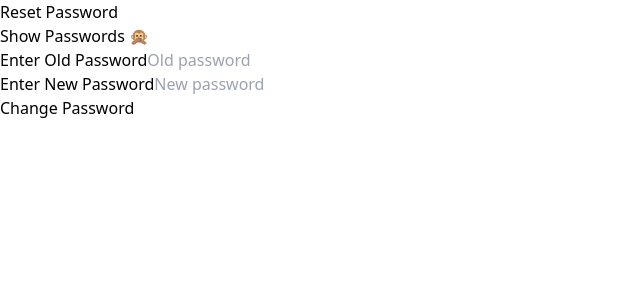
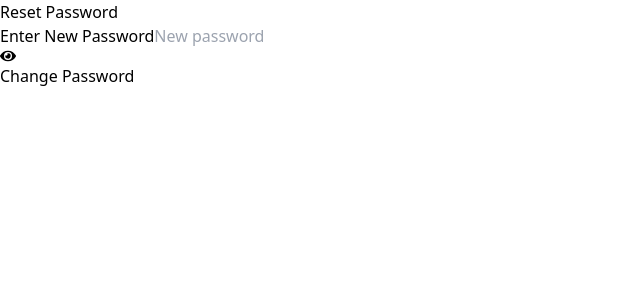
Before and after one commit to Nkemakolamuko/e-cleaning-frontend, a React (Vite) app: page /reset-password/1 in a window 1280 px wide. Shown: the top 300 px of the page, without its empty margins (0-640 px from the left). Built offline with nearby package versions, Linux system fonts and the light colour scheme.

Commit message:
Fix expected arguments --

```diff
--- a/src/pages/ResetPassword.jsx
+++ b/src/pages/ResetPassword.jsx
@@ -1,36 +1,31 @@
-import React, { useState } from "react";
+import React, { useContext, useState } from "react";
 import { ToastContainer, toast } from "react-toastify";
 import axios from "../api/axios";
+import { BgContext } from "../App";
+import { FaRegEyeSlash } from "react-icons/fa6";
+import { FaEye } from "react-icons/fa";
 
 const ResetPassword = () => {
+  const { darkMode } = useContext(BgContext);
   const [showPasswords, setShowPasswords] = useState(false);
-  const [oldPwd, setOldPwd] = useState("");
-  const [newPwd, setNewPwd] = useState("");
+  const [pwd, setPwd] = useState("");
 
   const toggleShowPasswords = () => {
     setShowPasswords(!showPasswords);
   };
 
   const token = window.location.pathname.split("/").pop();
-
-  const handleSubmit = async (e) => {
+  const handleSubmit = (e) => {
     e.preventDefault();
-    if (!oldPwd.trim() || !newPwd.trim()) {
-      return toast.error("Please provide both passwords");
-    }
-
     try {
-      const response = await axios.post(`/api/users/reset-password/${token}`, {
-        newPwd,
+      const response = axios.post(`/reset-password/${token}`, {
+        password: pwd,
       });
-      if (response.data.success) {
-        toast.success(response.data.message);
+      // response && toast.success(response.data.message)
+      console.log(response);
       setTimeout(() => {
         window.location.href = "/login";
       }, 3000);
-      } else {
-        toast.error(response.data.message);
-      }
     } catch (error) {
       if (error.response) {
         toast.error(error.response.data.message);
@@ -43,60 +38,42 @@ const ResetPassword = () => {
   return (
     <section className="w-full h-screen bg-gradient-to-t from-green-50 to-transparent">
       <ToastContainer />
-      <div className="max-w-[410px] flex flex-col items-center justify-center mx-auto p-2 h-full">
-        <h2 className="font-medium mb-6 tracking-widest text-xl">
-          Reset Password
-        </h2>
-        <p
-          onClick={toggleShowPasswords}
-          className="bg-neutral-800 text-white p-3 hover:bg-neutral-900 cursor-pointer text-center transition-all duration-300"
-        >
-          {showPasswords ? "Hide Passwords 🙈" : "Show Passwords 🙊"}
-        </p>
+      <div className="flex flex-col items-center justify-center mx-auto p-2 h-full w-full">
+        <h2 className="font-medium tracking-widest text-xl">Reset Password</h2>
+
         <form
           onSubmit={handleSubmit}
-          className="flex flex-col gap-3 px-2 md:px-4 py-3 md:py-6"
+          className="flex flex-col gap-3 px-2 md:px-4 py-3 md:py-6 w-full"
         >
-          <p className="flex flex-col">
-            <label
-              htmlFor="oldPassword"
-              className="py-2 tracking-widest font-medium text-start"
-            >
-              Enter Old Password
-            </label>
-            <input
-              type={showPasswords ? "text" : "password"}
-              id="oldPassword"
-              name="oldPassword"
-              value={oldPwd}
-              placeholder="Old password"
-              className="border-slate-300 border-2 outline-none rounded p-3 text-black"
-              onChange={(e) => setOldPwd(e.target.value)}
-              required
-            />
-          </p>
-          <p className="flex flex-col">
-            <label
-              htmlFor="newPassword"
-              className="py-2 tracking-widest font-medium text-start"
-            >
+          <p className="flex flex-col w-full md:w-1/2 mx-auto">
+            <label htmlFor="newPassword" className="font-medium text-start">
               Enter New Password
             </label>
+            <span className="flex items-center w-full justify-between border-slate-300 border-2 rounded !text-black">
               <input
                 type={showPasswords ? "text" : "password"}
                 id="newPassword"
-              name="newPassword"
-              value={newPwd}
+                name="password"
+                value={pwd}
                 placeholder="New password"
-              className="border-slate-300 border-2 outline-none rounded p-3 text-black"
-              onChange={(e) => setNewPwd(e.target.value)}
+                className="p-3 w-[90%] outline-none"
+                onChange={(e) => setPwd(e.target.value)}
                 required
               />
+              <span
+                className="w-[10%] cursor-pointer flex items-center justify-center"
+                onClick={() => setShowPasswords(!showPasswords)}
+              >
+                {showPasswords ? <FaRegEyeSlash /> : <FaEye />}
+              </span>
+            </span>
           </p>
+
           <input
             type="submit"
+            onClick={handleSubmit}
             value="Change Password"
-            className="py-3 px-6 w-fit font-semibold tracking-widest bg-yellow-500 text-white rounded hover:bg-yellow-600 transition-all duration-300 cursor-pointer"
+            className="py-3 px-6 w-full md:w-1/2 font-semibold !tracking-widest bg-yellow-500 text-white rounded hover:bg-yellow-600 transition-all duration-300 cursor-pointer mx-auto"
           />
         </form>
       </div>
```
Lines whose indentation alone changed are shown as unchanged.
